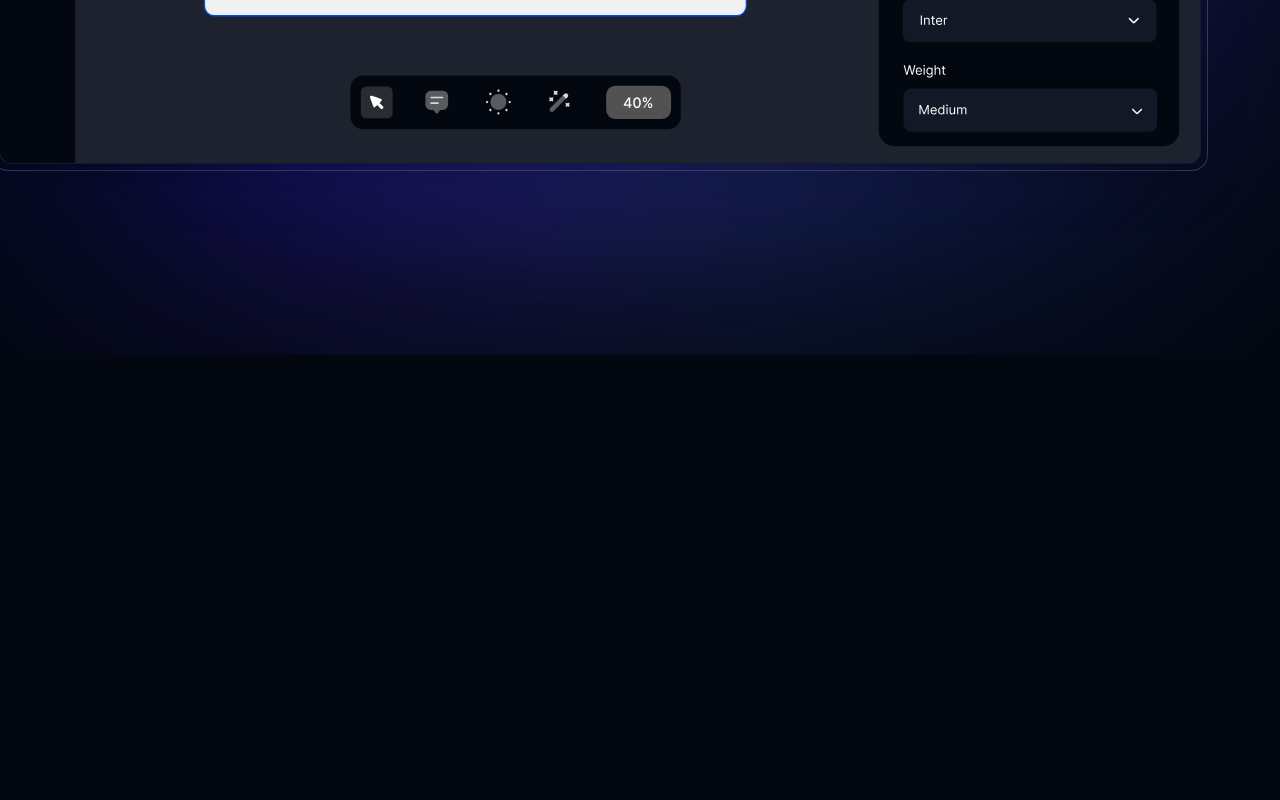
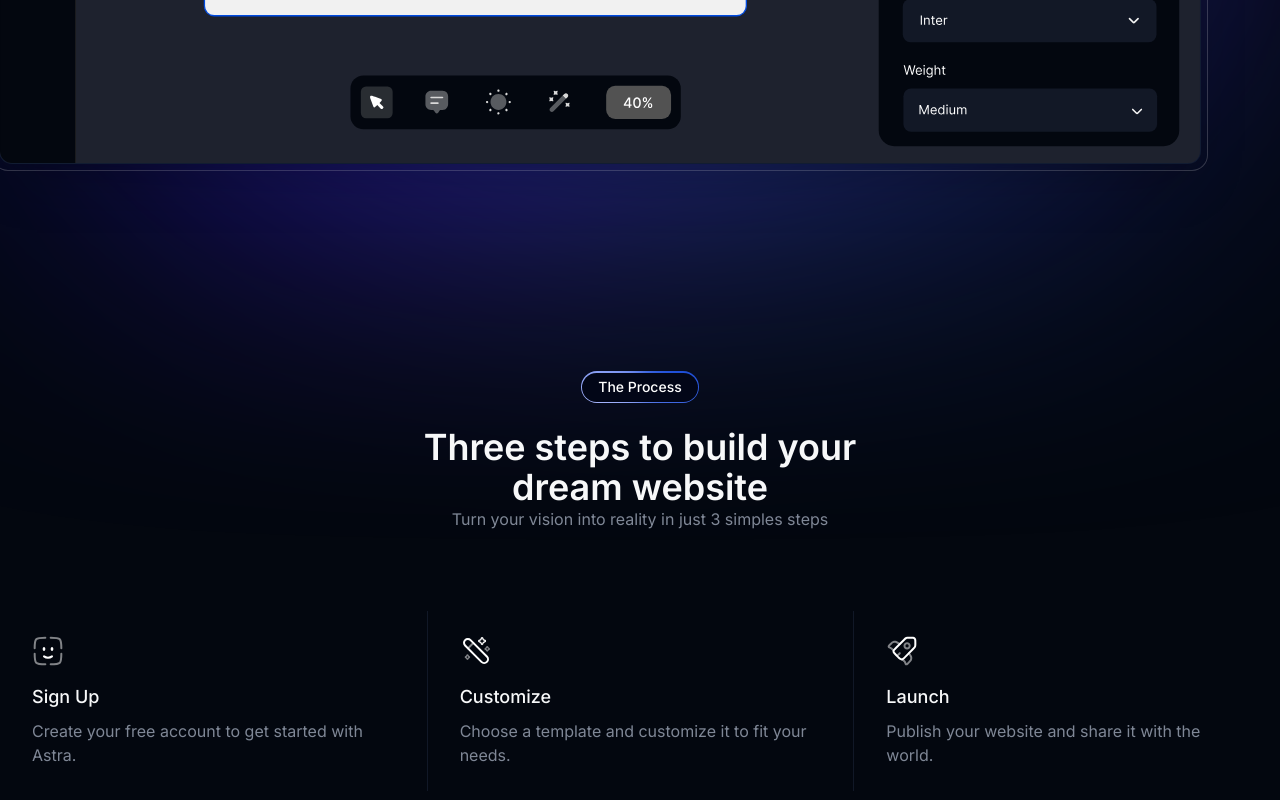
Before and after one commit to SidneyRoberto9/astra, a Next.js app: page / in a window 1280 px wide. Shown: the part 1344-2144 px from the top of the page. Before the commit the page ends 1699 px from the top, so only its background shows below. Built offline with nearby package versions, Linux system fonts and the light colour scheme.

Commit message:
✨ feat: Add How it  works component

```diff
--- a/src/app/(marketing)/page.tsx
+++ b/src/app/(marketing)/page.tsx
@@ -1,9 +1,11 @@
 import Hero from "@/components/hero"
+import HowItWorks from "@/components/how-it-works"
 
 export default function Page() {
   return (
-    <section className="relative flex w-full items-center justify-center px-4 py-8 md:px-0">
+    <section className="relative flex w-full flex-col items-center justify-center px-4 py-8 md:px-0">
       <Hero />
+      <HowItWorks />
     </section>
   )
 }
--- /dev/null
+++ b/src/components/how-it-works.tsx
@@ -0,0 +1,42 @@
+import Container from "@/components/globals/container"
+import Wrapper from "@/components/globals/wrapper"
+import SectionBadge from "@/components/ui/section-badge"
+import { perks } from "@/constants"
+
+const HowItWorks = () => {
+  return (
+    <Wrapper className="relative flex flex-col items-center justify-center py-12">
+      <Container>
+        <div className="mx-auto max-w-md text-start md:text-center">
+          <SectionBadge title="The Process" />
+          <h2 className="mt-6 text-3xl font-semibold lg:text-4xl">
+            Three steps to build your dream website
+          </h2>
+          <p className="text-muted-foreground">
+            Turn your vision into reality in just 3 simples steps
+          </p>
+        </div>
+      </Container>
+      <Container>
+        <div className="flex w-full flex-col items-center justify-center py-10 md:py-20">
+          <div className="grid w-full grid-cols-1 divide-x-0 divide-y divide-gray-900 first:border-gray-900 md:grid-cols-2 md:divide-x md:divide-y-0 lg:grid-cols-3 lg:first:border-none">
+            {perks.map(({ icon: Icon, info, title }) => (
+              <div
+                key={title}
+                className="flex flex-col items-start px-4 py-4 md:px-6 lg:px-8 lg:py-6"
+              >
+                <div className="flex items-start justify-center">
+                  <Icon className="size-8" />
+                </div>
+                <h3 className="mt-4 text-lg font-medium">{title}</h3>
+                <p className="text-muted-foreground mt-2 text-start">{info}</p>
+              </div>
+            ))}
+          </div>
+        </div>
+      </Container>
+    </Wrapper>
+  )
+}
+
+export default HowItWorks
```
